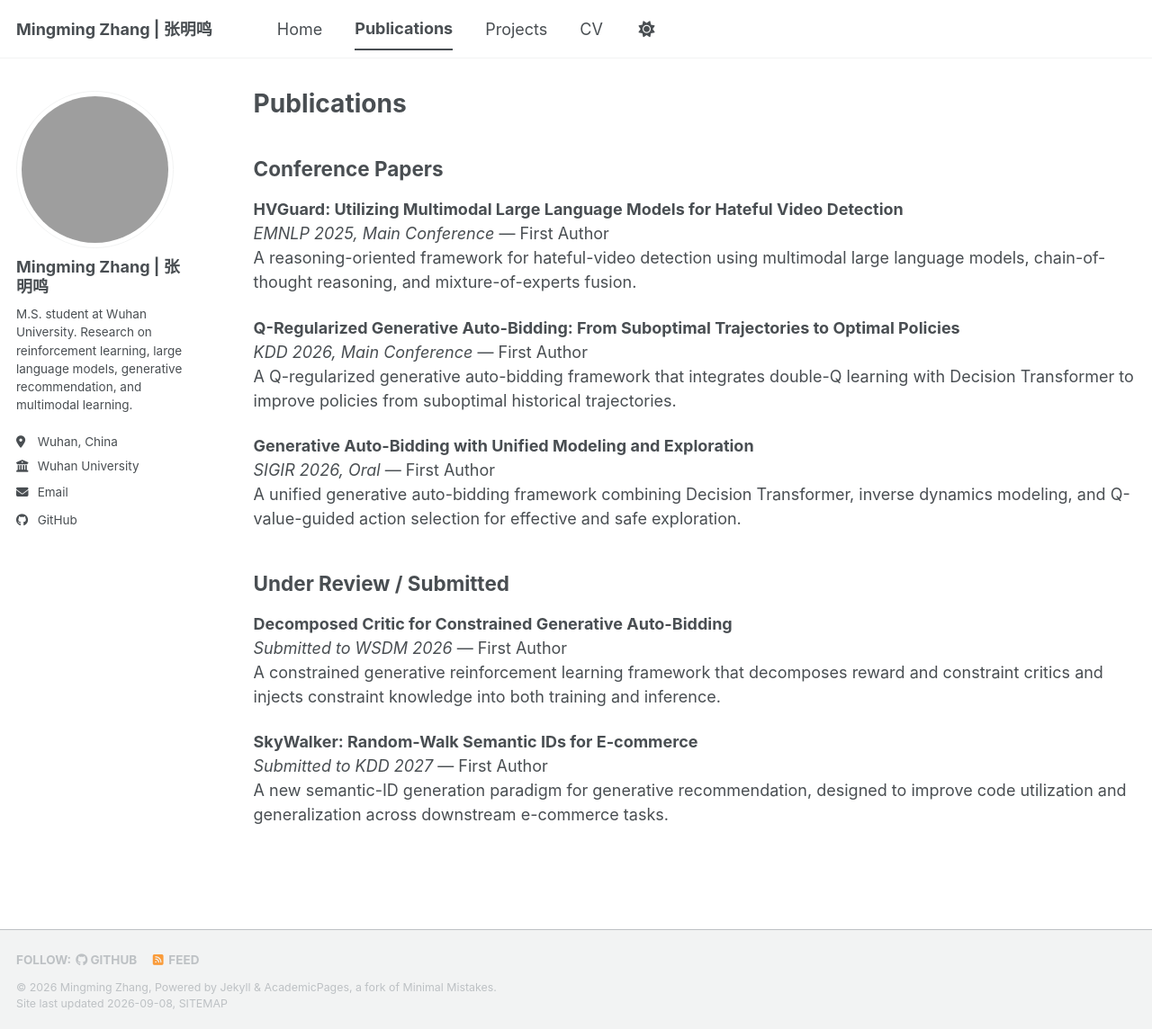
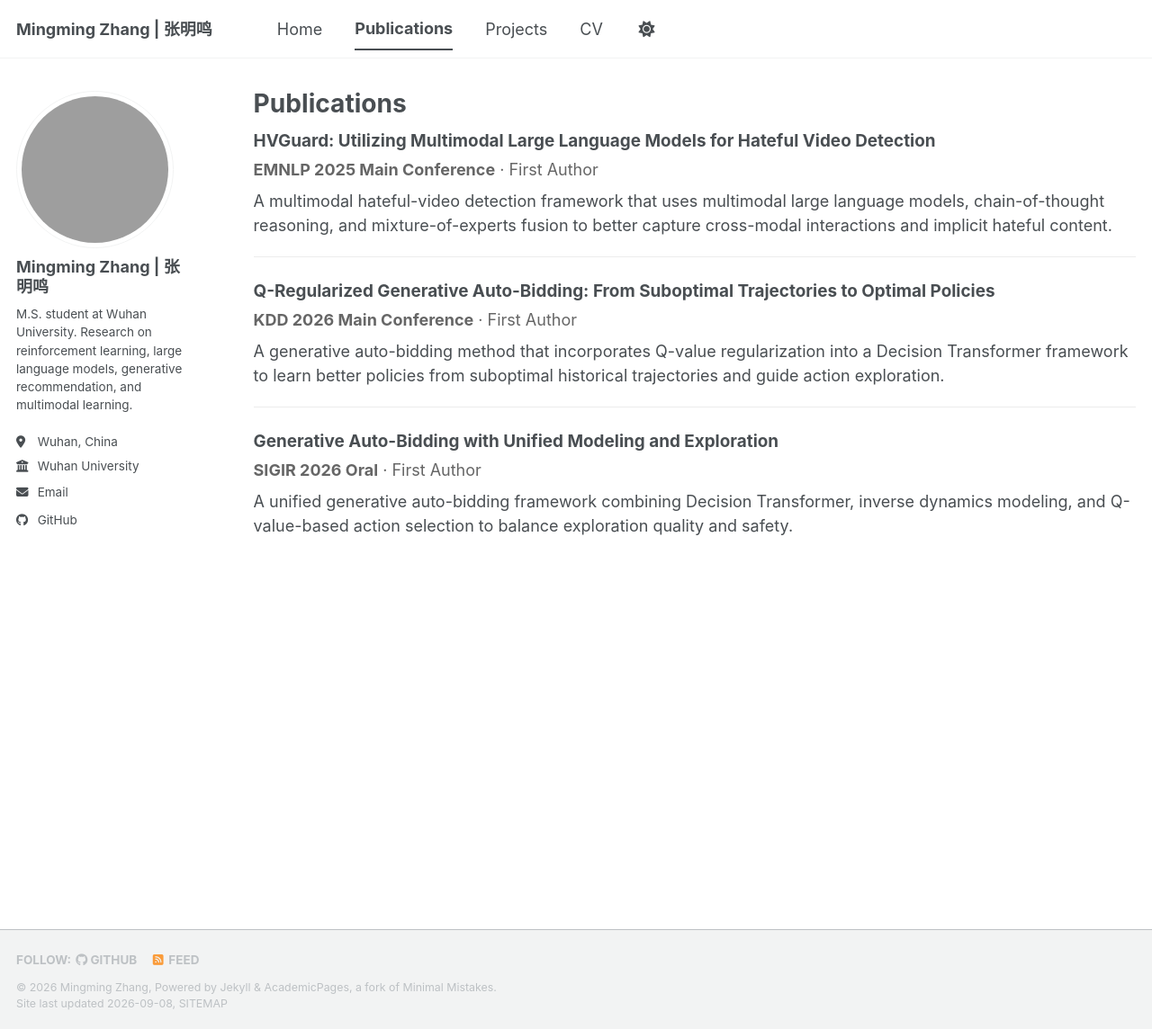
Before and after one commit to Tongyun1/tongyun1.github.io, a Jekyll site: the page built from _pages/publications.html, in a window 1280 px wide and 1144 px high. Shown: the whole window at 90% size. Built offline with Jekyll 4.4.1, drawn with Linux system fonts in a browser that asks for light colours; a style sheet for code colours, icons or effects is not loaded; grey boxes are pictures that could not be loaded.

Commit message:
Keep publications page to accepted work only

```diff
--- a/_pages/publications.html
+++ b/_pages/publications.html
@@ -5,26 +5,28 @@ permalink: /publications/
 author_profile: true
 ---
 
-<h2>Conference Papers</h2>
+<style>
+.publication-card { margin: 0 0 1.35rem; padding: 0 0 1.15rem; border-bottom: 1px solid #ececec; }
+.publication-card:last-child { border-bottom: 0; }
+.publication-title { font-size: 1.05rem; font-weight: 650; line-height: 1.45; }
+.publication-meta { margin-top: .25rem; color: #666; }
+.publication-desc { margin-top: .45rem; }
+</style>
 
-<p><strong>HVGuard: Utilizing Multimodal Large Language Models for Hateful Video Detection</strong><br>
-<em>EMNLP 2025, Main Conference</em> — First Author<br>
-A reasoning-oriented framework for hateful-video detection using multimodal large language models, chain-of-thought reasoning, and mixture-of-experts fusion.</p>
+<div class="publication-card">
+  <div class="publication-title">HVGuard: Utilizing Multimodal Large Language Models for Hateful Video Detection</div>
+  <div class="publication-meta"><strong>EMNLP 2025 Main Conference</strong> · First Author</div>
+  <div class="publication-desc">A multimodal hateful-video detection framework that uses multimodal large language models, chain-of-thought reasoning, and mixture-of-experts fusion to better capture cross-modal interactions and implicit hateful content.</div>
+</div>
 
-<p><strong>Q-Regularized Generative Auto-Bidding: From Suboptimal Trajectories to Optimal Policies</strong><br>
-<em>KDD 2026, Main Conference</em> — First Author<br>
-A Q-regularized generative auto-bidding framework that integrates double-Q learning with Decision Transformer to improve policies from suboptimal historical trajectories.</p>
+<div class="publication-card">
+  <div class="publication-title">Q-Regularized Generative Auto-Bidding: From Suboptimal Trajectories to Optimal Policies</div>
+  <div class="publication-meta"><strong>KDD 2026 Main Conference</strong> · First Author</div>
+  <div class="publication-desc">A generative auto-bidding method that incorporates Q-value regularization into a Decision Transformer framework to learn better policies from suboptimal historical trajectories and guide action exploration.</div>
+</div>
 
-<p><strong>Generative Auto-Bidding with Unified Modeling and Exploration</strong><br>
-<em>SIGIR 2026, Oral</em> — First Author<br>
-A unified generative auto-bidding framework combining Decision Transformer, inverse dynamics modeling, and Q-value-guided action selection for effective and safe exploration.</p>
-
-<h2>Under Review / Submitted</h2>
-
-<p><strong>Decomposed Critic for Constrained Generative Auto-Bidding</strong><br>
-<em>Submitted to WSDM 2026</em> — First Author<br>
-A constrained generative reinforcement learning framework that decomposes reward and constraint critics and injects constraint knowledge into both training and inference.</p>
-
-<p><strong>SkyWalker: Random-Walk Semantic IDs for E-commerce</strong><br>
-<em>Submitted to KDD 2027</em> — First Author<br>
-A new semantic-ID generation paradigm for generative recommendation, designed to improve code utilization and generalization across downstream e-commerce tasks.</p>
+<div class="publication-card">
+  <div class="publication-title">Generative Auto-Bidding with Unified Modeling and Exploration</div>
+  <div class="publication-meta"><strong>SIGIR 2026 Oral</strong> · First Author</div>
+  <div class="publication-desc">A unified generative auto-bidding framework combining Decision Transformer, inverse dynamics modeling, and Q-value-based action selection to balance exploration quality and safety.</div>
+</div>
```
